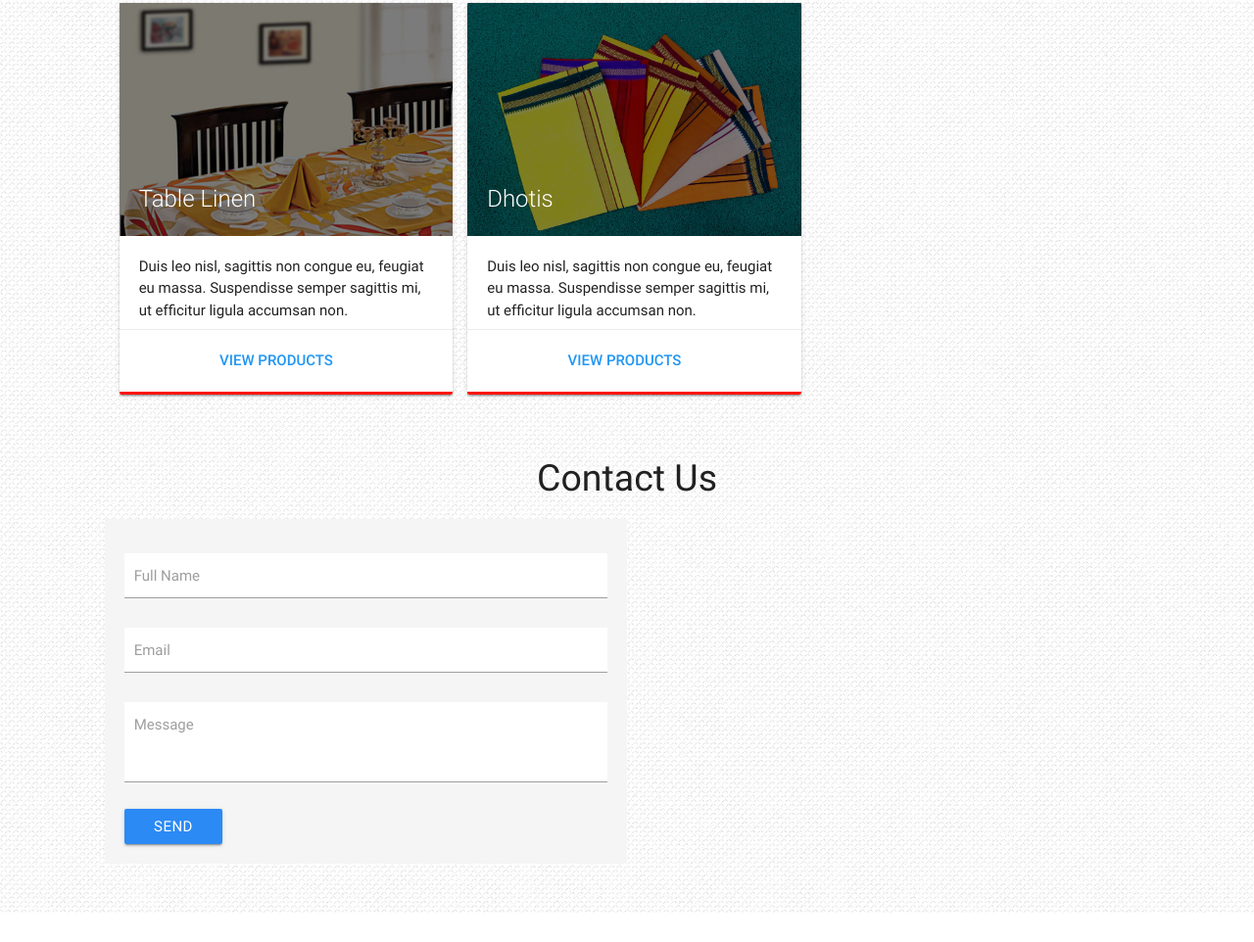
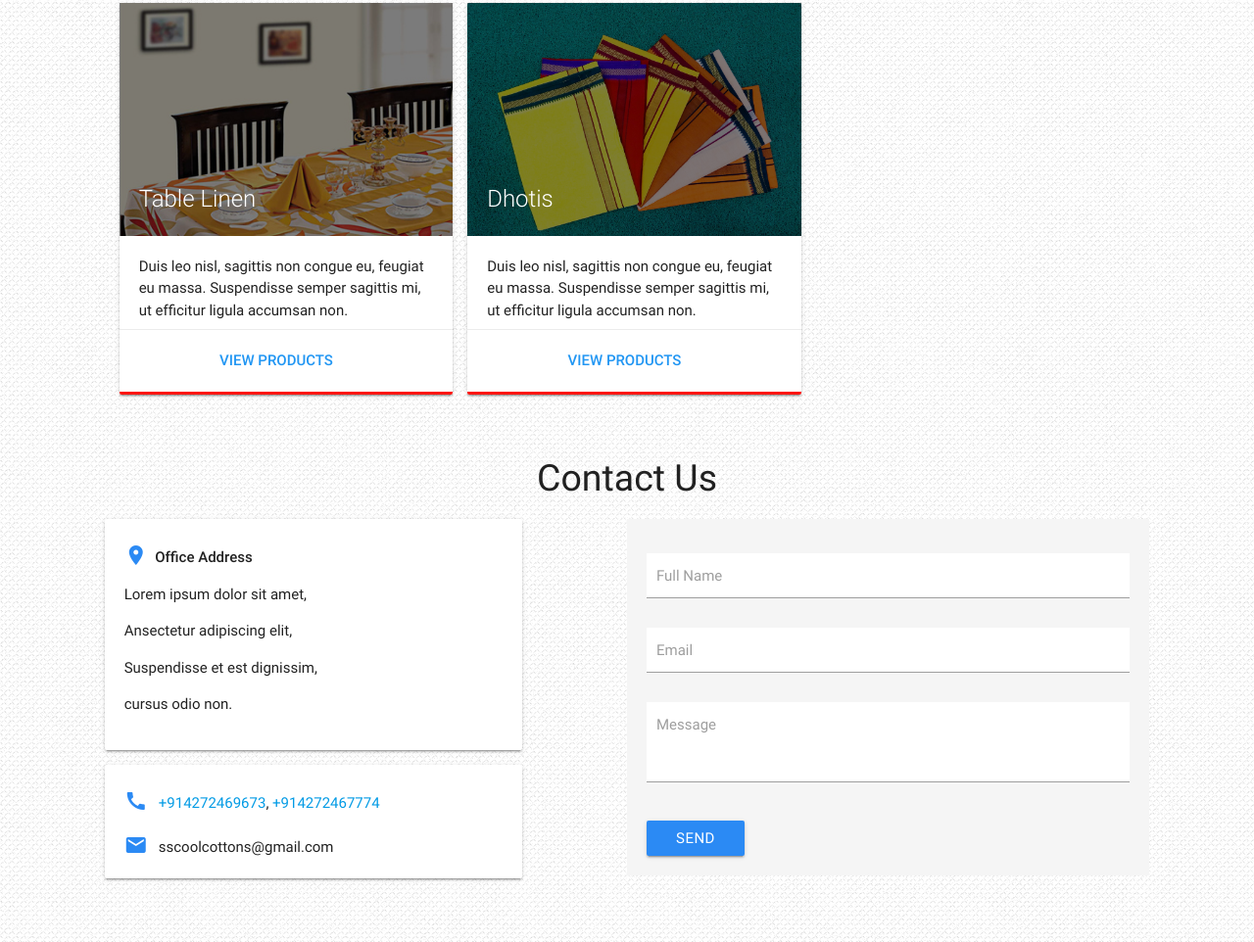
Before and after one commit to arku/ssc, a plain HTML site: page index.html in a window 1280 px wide. Shown: the part 2690-3652 px from the top of the page at 98% size. Before the commit the page ends 3622 px from the top, so only its background shows below. Drawn offline with Linux system fonts and the light colour scheme.

Commit message:
Complete contact us section

```diff
--- a/css/styles.css
+++ b/css/styles.css
@@ -135,7 +135,7 @@ h2 {
 }
 
 .border-light-blue {
-  border-bottom: 3px solid #2B8AF4;
+  border-bottom: 3px solid #2b8af4;
 }
 
 /** Products **/
@@ -161,6 +161,35 @@ h2 {
 }
 
 /** Contact us **/
+
+.col.contact {
+  padding: 0;
+}
+
+.address-panel {
+  margin-top: 0;
+  padding: 20px;
+}
+
+.material-icons {
+  transform: translateY(5px);
+}
+
+.light-blue-icon {
+  color: #2b8af4;
+}
+
+.m-t-0 {
+  margin-top: 0;
+}
+
+.m-b-0 {
+  margin-bottom: 0;
+}
+
+a[href^="tel"] {
+  cursor: pointer;
+}
 
 /** contact form **/
 #contact-form {
@@ -206,7 +235,7 @@ label {
 }
 
 .send-btn {
-  margin-top: 20px;
+  margin-top: 32px;
   background: #2b8af4;
 }
 
--- a/index.html
+++ b/index.html
@@ -249,6 +249,32 @@
       <div class="row" id="contact">
         <h2 class="center-align">Contact Us</h2>
 
+        <div class="col s12 m4 offset-m1 contact">
+          <div class="card-panel address-panel">
+            <p class="dark m-t-0">
+              <i class="material-icons light-blue-icon">location_on</i>&nbsp;&nbsp;Office Address
+            </p>
+            <div class="address">
+              <p>Lorem ipsum dolor sit amet,</p>
+              <p>Ansectetur adipiscing elit,</p>
+              <p>Suspendisse et est dignissim,</p>
+              <p>cursus odio non.</p>
+            </div>
+          </div>
+
+          <div class="card-panel">
+            <div class="phone">
+              <i class="material-icons light-blue-icon">call</i>&nbsp;&nbsp;
+              <a href="tel:+914272469673">+914272469673</a>,
+              <a href="tel:+914272467774">+914272467774</a>
+            </div>
+            <p class="m-b-0">
+              <i class="material-icons light-blue-icon">email</i>&nbsp;&nbsp;
+              sscoolcottons@gmail.com
+            </p>
+          </div>
+        </div>
+
         <div class="col s12 m5 offset-m1" id="contact-form">
           <form action="#" method="POST">
             <div class="input-field">
```
